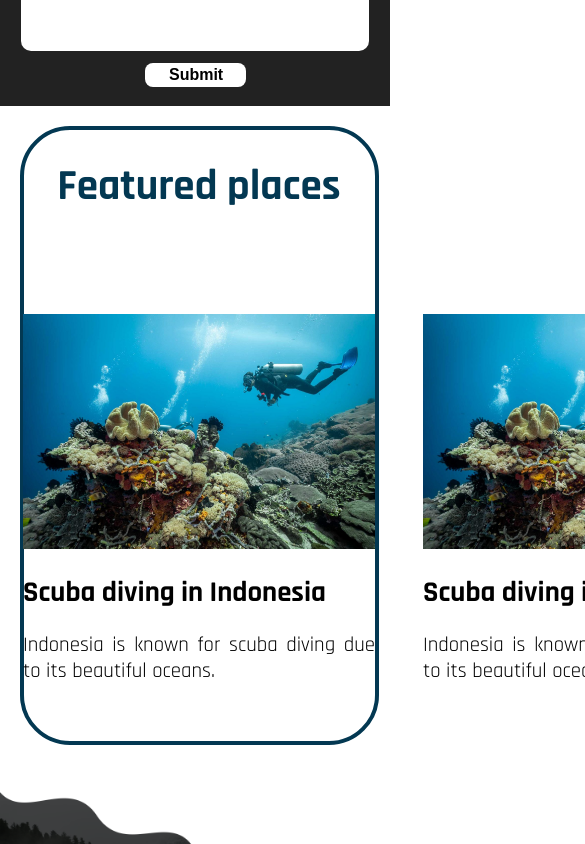
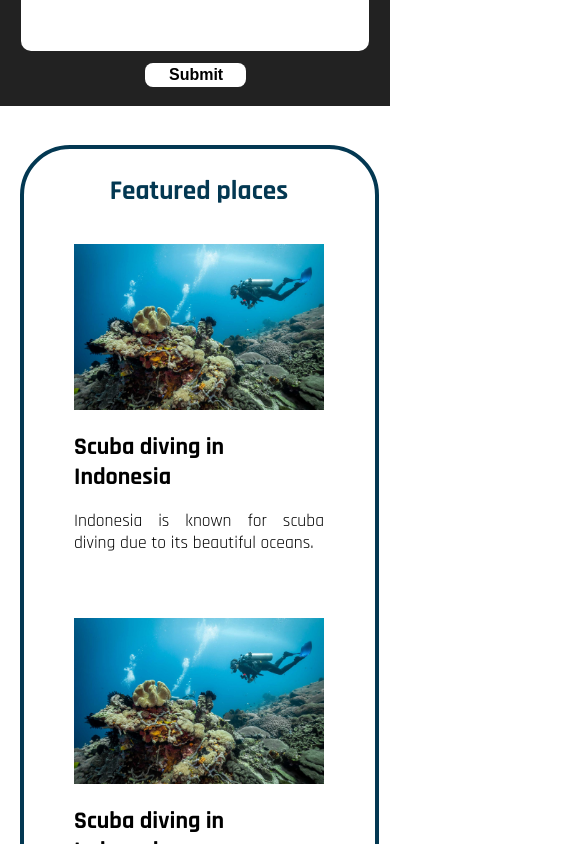
Before and after one commit to Aleks1908/NOSYNCDEV, a React (Vite) app in the folder web/: page / in a window 390 px wide. Shown: the part 2600-3444 px from the top of the page, 585 px wide, since content can reach past the window. Built offline with nearby package versions, Linux system fonts and the light colour scheme.

Commit message:
added full responsiveness to the factsSection

```diff
--- a/web/src/Components/FactsSection/facts_section.css
+++ b/web/src/Components/FactsSection/facts_section.css
@@ -1,3 +1,31 @@
+/* Css for the FactsSection (all cards) */
+.facts-main-container {
+    display: flex;
+    flex-direction: column;
+    justify-content: center;
+    align-items: center;
+    font-family: "Rajdhani";
+    margin: 8% 5%;
+    width: 90%;
+    border: 4px solid #033852;
+    border-radius: 50px;
+}
+
+.facts-components {
+    display: flex;
+    flex-direction: row;
+    justify-content: center;
+    align-items: center;
+    flex-wrap: nowrap;
+}
+
+.facts-header {
+    font-size: 2.7rem;
+    color: #033852;
+    margin: 0;
+    margin-top: 3%;
+}
+
 /* Css for the individual Fact Card */
 .fact-card-main {
     width: 400px;
@@ -25,27 +53,46 @@
     font-size: 1.3rem;
 }
 
-/* Css for the FactsSection (all cards) */
-.facts-main-container {
-    display: flex;
-    flex-direction: column;
-    justify-content: center;
-    align-items: center;
-    font-family: "Rajdhani";
-    margin: 5%;
-    width: 90%;
-    border: 4px solid #033852;
-    border-radius: 50px;
+@media only screen and (max-width: 1350px) {
+    .facts-components {
+        flex-wrap: wrap;
+    }
 }
 
-.facts-components {
-    display: flex;
-    flex-direction: row;
-    justify-content: center;
-    align-items: center;
+@media only screen and (max-width: 800px) {
+    .fact-card-main {
+        width: 350px;
+    }
+    .facts-header {
+        font-size: 2.3rem;
+        margin-top: 5%;
+    }
+    .facts-main-container {
+        margin: 10% 5%;
+    }
 }
 
-.facts-header {
-    font-size: 2.7rem;
-    color: #033852;
+@media only screen and (max-width: 600px) {
+    .fact-card-main {
+        width: 300px;
+    }
+    .facts-header {
+        font-size: 2rem;
+        margin-top: 7%;
+    }
+    .fact-card-text h1{
+        font-size: 1.5rem;
+    }
 }
+
+@media only screen and (max-width: 420px) {
+    .fact-card-main {
+        width: 250px;
+    }
+    .facts-header {
+        font-size: 1.7rem;
+    }
+    .fact-card-text p{
+        font-size: 1.1rem;
+    }
+}
```
